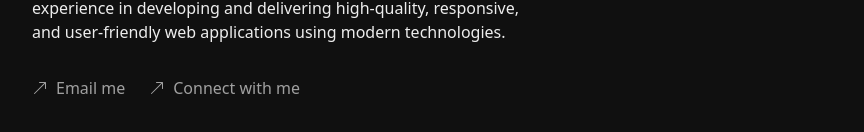
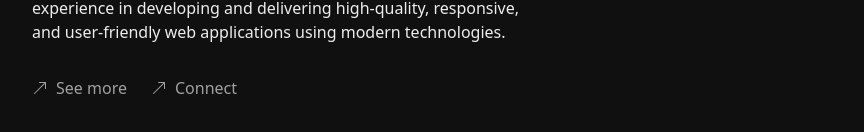
Before and after one commit to Richardvbr/brunschot.dev, a Next.js app: page / in a window 1280 px wide. Shown: the part 408-540 px from the top of the page, without its empty margins (207-1071 px from the left). Built offline with nearby package versions, Linux system fonts and the light colour scheme.

Commit message:
styling: improve link hover states

```diff
--- a/components/about/StackItem.tsx
+++ b/components/about/StackItem.tsx
@@ -8,7 +8,7 @@ const StackItem = ({ category, items }: StackProps) => {
         {items.map((item) => (
           <p
             key={item}
-            className="cursor-default text-secondary transition-colors md:rounded-md md:bg-secondary/10 md:px-2 md:py-1.5 md:hover:text-primary"
+            className="cursor-default text-secondary transition-colors md:rounded-md md:bg-secondary/10 md:px-2 md:py-1.5"
           >
             {item}
           </p>
--- a/components/home/index.tsx
+++ b/components/home/index.tsx
@@ -62,22 +62,25 @@ const Home = () => {
         web applications using modern technologies.
       </p>
       <ul
-        className="animated-list mt-8 flex animate-in flex-col gap-2 text-secondary md:flex-row md:gap-6"
+        className="mt-8 flex animate-in flex-col gap-2 text-secondary md:flex-row md:gap-6"
         style={{ '--index': 2 } as React.CSSProperties}
       >
         <li className="transition-opacity">
           <Link
-            href="mailto:richardvanbrunschot@gmail.com"
-            className="flex items-center gap-2 no-underline"
+            href="/about"
+            className="flex items-center gap-2 no-underline transition-colors  hover:text-white"
           >
             <BsArrowUpRight />
-            <span>Email me</span>
+            <span>See more</span>
           </Link>
         </li>
         <li className="transition-opacity">
-          <Link href="/links" className="flex items-center gap-2 no-underline">
+          <Link
+            href="/links"
+            className="flex items-center gap-2 no-underline transition-colors hover:text-white"
+          >
             <BsArrowUpRight />
-            <span>Connect with me</span>
+            <span>Connect</span>
           </Link>
         </li>
       </ul>
--- a/components/shared/Header.tsx
+++ b/components/shared/Header.tsx
@@ -30,7 +30,7 @@ const Header = () => {
             <li key={href}>
               <a
                 className={cn(
-                  'rounded-lg text-sm transition-colors hover:text-primary',
+                  'rounded-lg text-sm transition-colors hover:text-primary text-[15px]',
                   href === pathname && 'text-primary'
                 )}
                 href={href}
```
